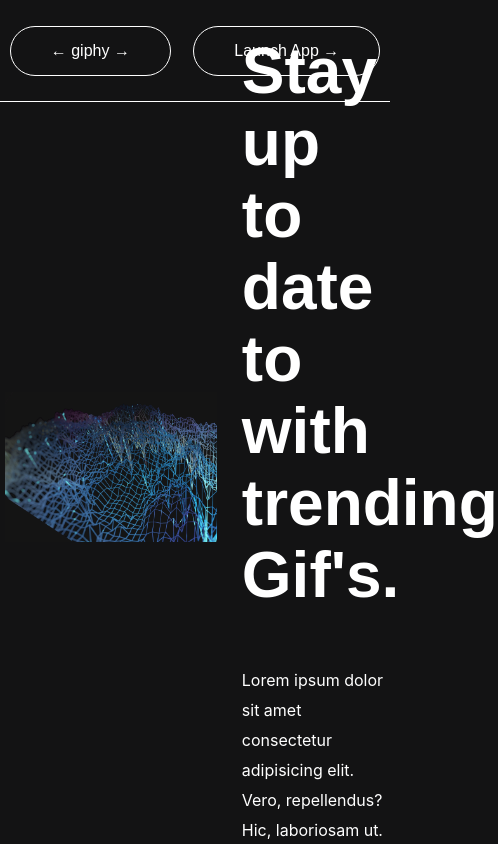
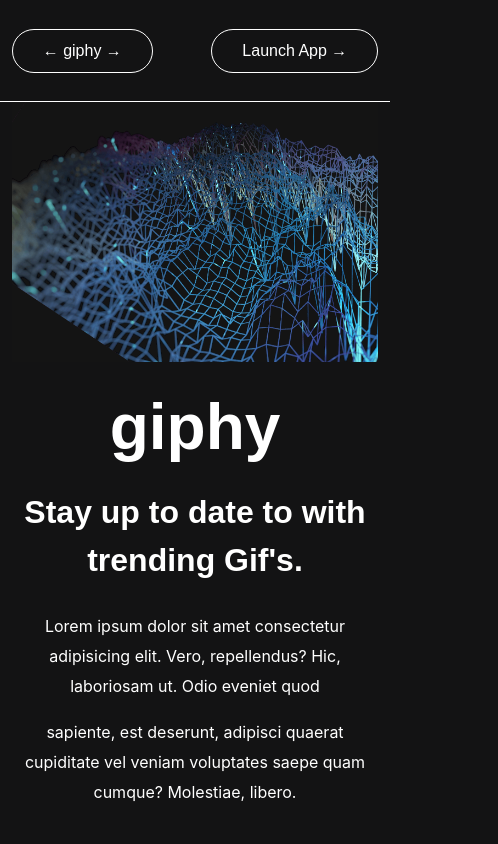
Before and after one commit to keilmart/react-giphy, a React (Create React App) app: page / in a window 390 px wide. Shown: the top 844 px of the page, 498 px wide, since content can reach past the window. Built offline with nearby package versions, Linux system fonts and the light colour scheme.

Commit message:
mobile udated

```diff
--- a/src/App.css
+++ b/src/App.css
@@ -1,9 +1,5 @@
 body {
   background: #131314;
-}
-
-img {
-  padding: 5px;
 }
 
 span {
@@ -21,17 +17,31 @@
 h1 {
   font-family: 'Archivo', sans-serif;
   color: #FFFFFF;
-  font-size: 85px;
+  font-size: 5rem;
   font-weight: bold;
-  line-height: 72px;
+}
+
+@media (max-width: 1100px) {
+  h1 {
+    font-size: 4rem;
+    line-height: 1rem;
+  }
 }
 
 h2 {
   font-family: 'Archivo', sans-serif;
   color: #FFFFFF;
-  font-size: 64px;
+  font-size: 3rem;
   font-weight: bold;
-  line-height: 72px;
+  line-height: 4rem;
+  text-align: center;
+}
+
+@media (max-width: 1100px) {
+  h2 {
+    font-size: 2rem;
+    line-height: 3rem;
+  }
 }
 
 h3 {
@@ -52,23 +62,40 @@
 header {
   height: 12vh;
   background-color: #131314;
+  display: -webkit-box;
+  display: -ms-flexbox;
   display: flex;
+  -webkit-box-orient: horizontal;
+  -webkit-box-direction: normal;
+      -ms-flex-direction: row;
           flex-direction: row;
+  -webkit-box-pack: justify;
+      -ms-flex-pack: justify;
           justify-content: space-between;
+  -webkit-box-align: center;
+      -ms-flex-align: center;
           align-items: center;
+  -ms-flex-wrap: wrap;
       flex-wrap: wrap;
   border-bottom: 1px solid #FFFFFF;
 }
 
 .wrapper {
-  width: 95%;
+  width: 94%;
   margin: 0 auto;
 }
 
 .flexContent {
+  display: -webkit-box;
+  display: -ms-flexbox;
   display: flex;
+  -webkit-box-align: center;
+      -ms-flex-align: center;
           align-items: center;
+  -webkit-box-pack: center;
+      -ms-flex-pack: center;
           justify-content: center;
+  -ms-flex-wrap: wrap;
       flex-wrap: wrap;
   margin: 0 auto;
   padding: 0;
@@ -77,7 +104,7 @@
 .inputClass {
   text-align: center;
   font-size: 1rem;
-  padding: 15px 40px;
+  padding: 12px 30px;
   border-radius: 25px;
   border: 1.5px solid #FFFFFF;
   background: #131314;
@@ -87,6 +114,7 @@
 .inputClass:hover {
   background: #62d3dd;
   color: #131314;
+  -webkit-transition: 1.5s;
   transition: 1.5s;
 }
 
@@ -95,18 +123,42 @@
   padding-left: 30px;
 }
 
+@media (max-width: 1100px) {
+  .mainDescription {
+    text-align: center;
+    width: 100%;
+    padding-left: 0;
+  }
+}
+
 .homepageContainer {
-  height: 87vh;
+  /* height: 87vh; */
+  display: -webkit-box;
+  display: -ms-flexbox;
   display: flex;
+  -webkit-box-align: center;
+      -ms-flex-align: center;
           align-items: center;
-/*
-  @media (max-width: 1400px) {
-    display: none;
-  } */
+  /* flex-direction: column; */
+}
+
+@media (max-width: 1100px) {
+  .homepageContainer {
+    -webkit-box-orient: vertical;
+    -webkit-box-direction: normal;
+        -ms-flex-direction: column;
+            flex-direction: column;
+  }
 }
 
 .mainImageContainer {
   width: 62%;
+}
+
+@media (max-width: 1100px) {
+  .mainImageContainer {
+    width: 100%;
+  }
 }
 
 .mainImage {
@@ -114,6 +166,8 @@
 }
 
 .buttonContainer {
+  -webkit-box-pack: justify;
+      -ms-flex-pack: justify;
           justify-content: space-between;
 }
 
@@ -126,16 +180,26 @@
   position: relative;
   margin: 0 auto;
   width: 100%;
+  display: -webkit-box;
+  display: -ms-flexbox;
   display: flex;
+  -ms-flex-wrap: wrap;
       flex-wrap: wrap;
+  -webkit-box-pack: center;
+      -ms-flex-pack: center;
           justify-content: center;
 }
 
 .giphyListItem img {
+  padding: 5px;
   opacity: .99;
+  -webkit-transition: opacity 0.5s linear;
   transition: opacity 0.5s linear;
+  -webkit-animation: fade-in-1 ease 3s;
           animation: fade-in-1 ease 3s;
+  -webkit-animation-iteration-count: 1;
           animation-iteration-count: 1;
+  -webkit-animation-fill-mode: forwards;
           animation-fill-mode: forwards;
 }
 
@@ -144,28 +208,33 @@
 }
 
 .giphyListItem h4 {
-  position:absolute;
+  position: absolute;
   bottom: 55%;
-  visibility:hidden;
+  visibility: hidden;
 }
 
 .giphyListItem:hover h4 {
-  visibility:visible;
+  visibility: visible;
 }
 
 .giphyListItem a {
   display: block;
-  position:absolute;
+  position: absolute;
   bottom: 40%;
-  visibility:hidden;
+  visibility: hidden;
   width: 100%;
 }
 
 /* // Loader // */
-
 .loadScreen {
+  display: -webkit-box;
+  display: -ms-flexbox;
   display: flex;
+  -webkit-box-pack: center;
+      -ms-flex-pack: center;
           justify-content: center;
+  -webkit-box-align: center;
+      -ms-flex-align: center;
           align-items: center;
   height: 88vh;
   width: 100vw;
@@ -173,3 +242,4 @@
 }
 
 /* // Loader End // */
+/*# sourceMappingURL=App.css.map */
--- a/src/App.js
+++ b/src/App.js
@@ -2,7 +2,7 @@
 import Homepage from "./components/Homepage.js";
 import Results from "./components/Results.js";
 
-import './App.css';
+import "./App.scss";
 class App extends Component {
   // Below are 2 functions for the "Homepage" and "Results page", Since the header is "static" it will navigate to the page based on the users input, in this case picking either the home button or the button for the results //
     constructor() {
--- /dev/null
+++ b/src/App.scss
@@ -0,0 +1,198 @@
+body {
+  background: #131314;
+}
+
+// img {
+//   padding: 5px;
+// }
+
+span {
+  line-height: 30px;
+  color: #FFFFFF;
+  padding-bottom: 20px;
+}
+
+a {
+  color: #FFFFFF;
+  width: 100%;
+  text-align: center;
+}
+
+h1 {
+  font-family: 'Archivo', sans-serif;
+  color: #FFFFFF;
+  font-size: 5rem;
+  font-weight: bold;
+  // line-height: 2rem;
+
+  @media (max-width: 1100px) {
+    font-size: 4rem;
+    line-height: 1rem;
+  }
+}
+
+h2 {
+  font-family: 'Archivo', sans-serif;
+  color: #FFFFFF;
+  font-size: 3rem;
+  font-weight: bold;
+  line-height: 4rem;
+  text-align: center;
+
+    @media (max-width: 1100px) {
+    font-size: 2rem;
+    line-height: 3rem;
+  }
+}
+
+h3 {
+  font-family: 'Archivo', sans-serif;
+  color: #FFFFFF;
+  font-size: 50px;
+  font-weight: bold;
+  padding: 0 30px 0 30px;
+  text-align: center;
+}
+
+h4 {
+  color: #FFFFFF;
+  width: 100%;
+  text-align: center;
+}
+
+header {
+    height: 12vh;
+    background-color: #131314;
+    display: flex;
+    flex-direction: row;
+    justify-content: space-between;
+    align-items: center;
+    flex-wrap: wrap;
+    border-bottom: 1px solid #FFFFFF;
+}
+
+.wrapper {
+  width: 94%;
+  margin: 0 auto;
+}
+
+.flexContent {
+  display: flex;
+  align-items: center;
+  justify-content: center;
+  flex-wrap: wrap;
+  margin: 0 auto;
+  padding: 0;
+}
+
+.inputClass {
+  text-align: center;
+  font-size: 1rem;
+  padding: 12px 30px;
+  border-radius: 25px;
+  border: 1.5px solid #FFFFFF;
+  background: #131314;
+  color: #FFFFFF;
+}
+
+.inputClass:hover {
+  background: #62d3dd;
+  color: #131314;
+  transition: 1.5s;
+}
+
+.mainDescription {
+  width: 38%;
+  padding-left: 30px;
+
+    @media (max-width: 1100px) {
+      text-align: center;
+      width: 100%;
+      padding-left: 0;
+  }
+}
+
+.homepageContainer {
+  /* height: 87vh; */
+  display: flex;
+  align-items: center;
+  /* flex-direction: column; */
+
+    @media (max-width: 1100px) {
+      flex-direction: column;
+  }
+}
+
+.mainImageContainer {
+  width: 62%;
+
+    @media (max-width: 1100px) {
+      width: 100%;
+  }
+}
+
+.mainImage {
+  width: 100%;
+}
+
+.buttonContainer {
+  justify-content: space-between;
+}
+
+.searchBar {
+  width: 100vw;
+  padding-bottom: 50px;
+}
+
+.giphyListItem {
+    position: relative;
+    margin: 0 auto;
+    width: 100%;
+    display: flex;
+    flex-wrap: wrap;
+    justify-content: center;
+}
+
+.giphyListItem img {
+    padding: 5px;
+    opacity: .99;
+    transition: opacity 0.5s linear;
+    animation: fade-in-1 ease 3s;
+    animation-iteration-count: 1;
+    animation-fill-mode: forwards;
+}
+
+.giphyListItem:hover img {
+  opacity: .1;
+}
+
+.giphyListItem h4 {
+  position:absolute;
+  bottom: 55%;
+  visibility:hidden;
+}
+
+.giphyListItem:hover h4 {
+  visibility:visible;
+}
+
+.giphyListItem a {
+  display: block;
+  position:absolute;
+  bottom: 40%;
+  visibility:hidden;
+  width: 100%;
+}
+
+/* // Loader // */
+
+.loadScreen {
+  display: flex;
+  justify-content: center;
+  align-items: center;
+  height: 88vh;
+  width: 100vw;
+  background-color: #000000;
+}
+
+/* // Loader End // */
--- a/src/components/Homepage.js
+++ b/src/components/Homepage.js
@@ -1,11 +1,10 @@
 import React, { Component } from "react";
-import "../App.css";
 import mainImage from '../assets/mainImage.png';
 class Header extends Component {
 
     render() {
         return (
-            <section>
+            <section className='wrapper'>
                 <div className="homepageContainer">
                     <div className="mainImageContainer">
                         <img className="mainImage" src={mainImage} alt="Logo"/>
--- a/src/components/Results.js
+++ b/src/components/Results.js
@@ -4,7 +4,6 @@
 import _ from 'lodash'
 import { motion } from "framer-motion";
 import Loader from "react-loader-spinner";
-import '../App.css';
 
 const API_KEY = "P4hCy0QXgCWhBkBv1WS8E4upKd540JNg"
 
@@ -69,7 +68,7 @@
     return (
         <React.Fragment>
             <SearchBar onChange={(usersEnteredText) => apiCallToGiphy(usersEnteredText)} />
-                        <ul className="flexContent">
+                        <main className="flexContent">
                             {this.state.giphyMainArray.map((giphysToRender) => {
                                 return (
                                 <div>
@@ -88,7 +87,7 @@
                                 </div>
                                 );
                             })}
-                        </ul>
+                        </main>
         </React.Fragment>
         );
     }
--- a/src/components/SearchBar.js
+++ b/src/components/SearchBar.js
@@ -17,12 +17,12 @@
   render() {
     return (
         <div className="flexContent">
-          <h3>Enter a keyword to return your results</h3>
+          <h2>Enter a keyword to return your results</h2>
           <div className="flexContent searchBar">
             <input
               className="inputClass"
               type="text"
-              placeholder="Enter your search..."
+              placeholder="Enter your serach..."
               value={this.state.userSearch}
               onChange={(event) => this.handleSearchBarChange(event.target.value)}
             />
```
Also changed, not shown: src/components/ApiCall.js (added), 1 other file (tests, documents, lock files or other folders). Lines whose indentation alone changed are shown as unchanged.
